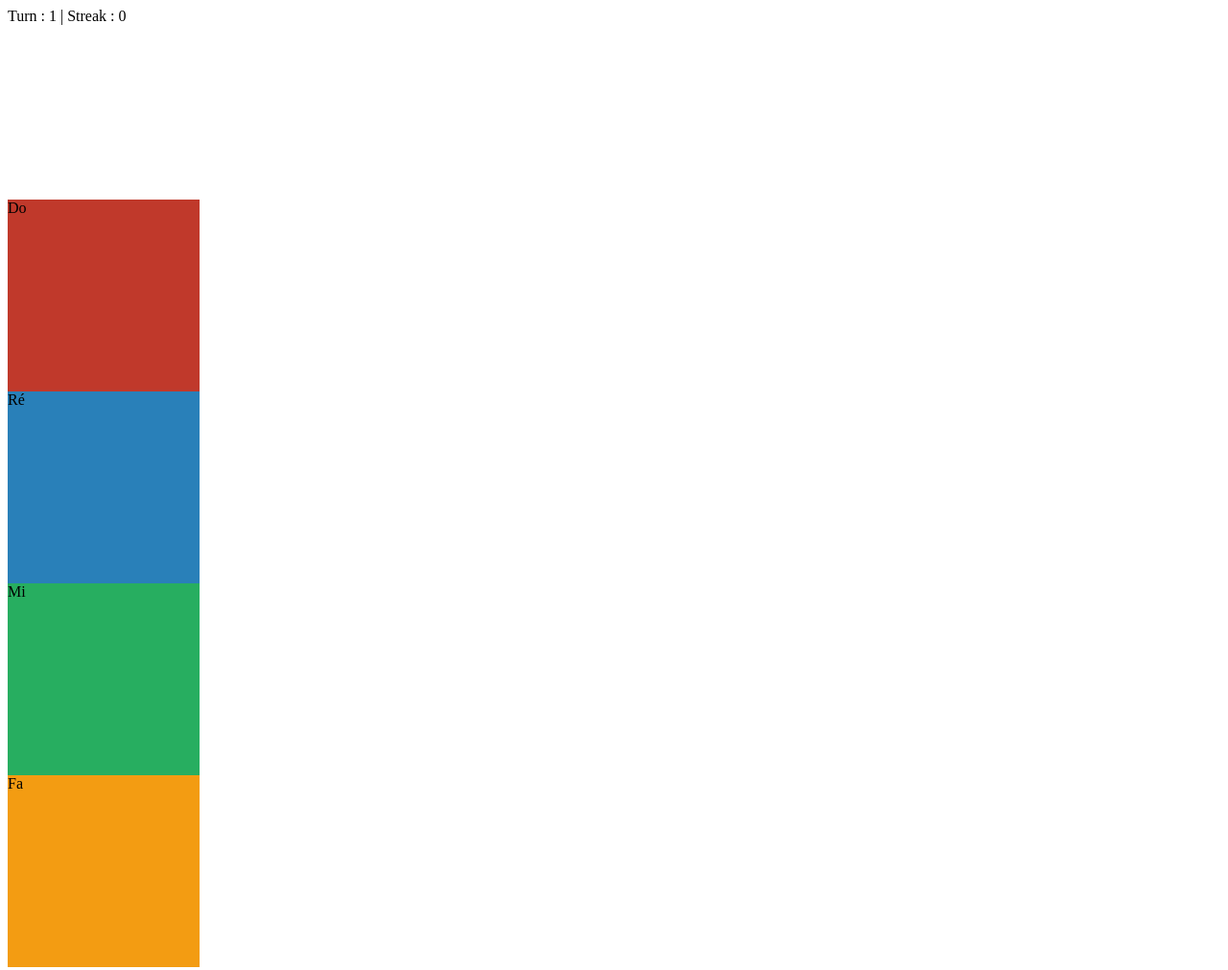
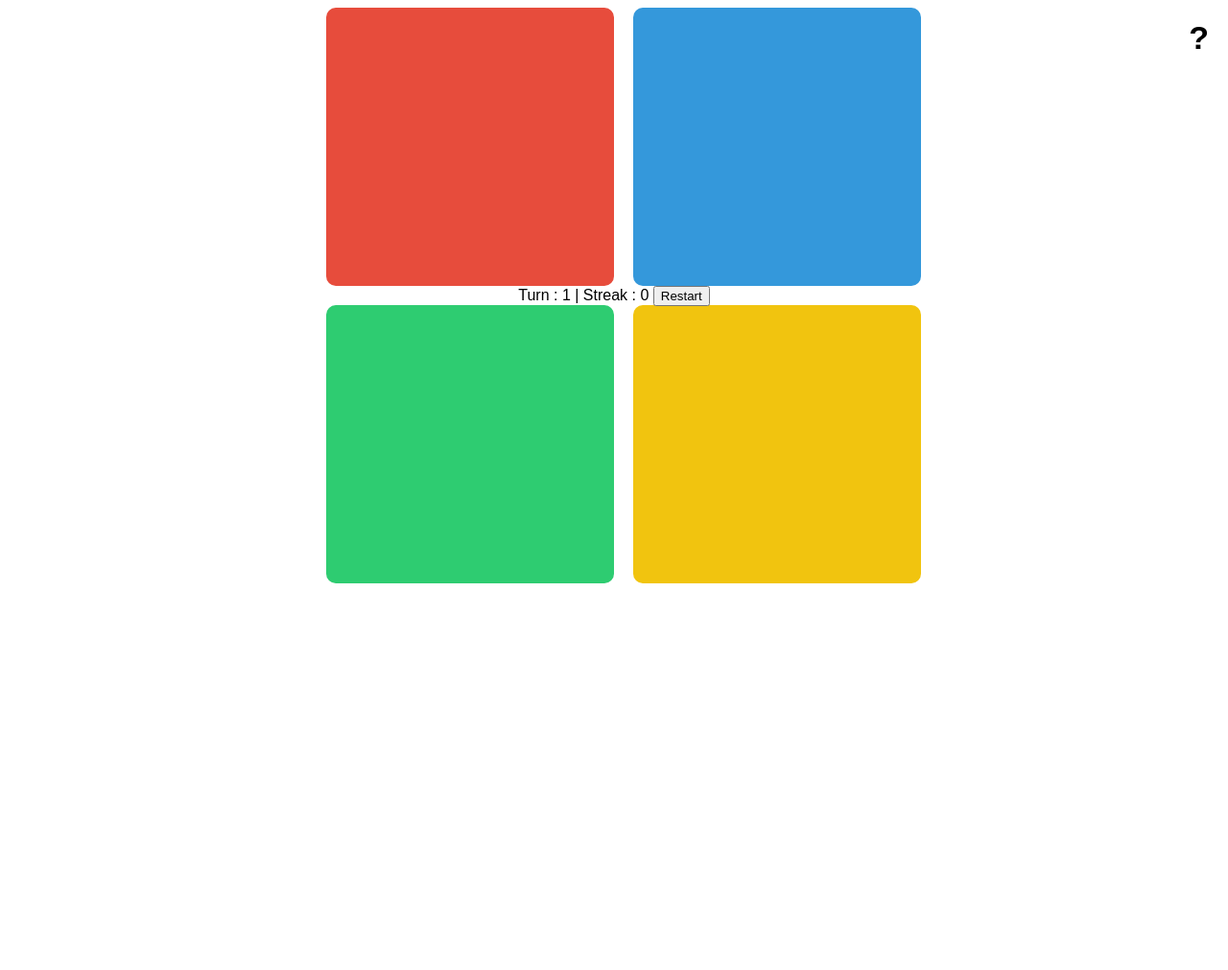
Before and after one commit to Crysicia/IIM_Super_Simon, a plain HTML site: page index.html in a window 1280 px wide. Shown: the whole page at 96% size. After the commit the page ends 800 px from the top, so only its background shows below. Drawn offline with Linux system fonts and the light colour scheme.

Commit message:
:lipstick: Style layout

```diff
--- /dev/null
+++ b/css/style.css
@@ -0,0 +1,69 @@
+body {
+	font-family: sans-serif;
+}
+
+p {
+	-webkit-text-fill-color: transparent;
+	font-size: 48px;
+}
+
+#red {
+	background-color: #e74c3c;
+}
+
+#blue {
+	background-color: #3498db;
+}
+
+#yellow {
+	background-color: #f1c40f;
+}
+
+#green {
+	background-color: #2ecc71;
+}
+
+#infos {
+	position: absolute;
+	top: 20px;
+	right: 20px;
+	font-weight: bolder;
+	font-size: 34px;
+}
+
+.active {
+	filter: brightness(150%);
+}
+
+.active p {
+	-webkit-text-fill-color: rgba(0, 0, 0, 0.3);
+}
+
+.game {
+	display: flex;
+	align-items: center;
+	justify-content: center;
+}
+
+.container {
+	margin: auto;
+  width: 600px;
+  height: 600px;
+  display: grid;
+  grid-template-columns: 300px 300px;
+  grid-row: auto auto;
+  grid-column-gap: 20px;
+  grid-row-gap: 20px;
+}
+
+.container .box {
+	display: flex;
+  align-items: center;
+  justify-content: center;
+  padding: 20px;
+  border-radius: 10px;
+}
+
+.scoreboard {
+	position: absolute;
+}
--- a/index.html
+++ b/index.html
@@ -3,23 +3,21 @@
 <head>
 	<meta charset="UTF-8">
 	<title>Super Simon</title>
-	<style>
-		body div { width: 200px; height: 200px; }
-		#red { background-color: rgba(192, 57, 43,1.0); }
-		#blue { background-color: rgba(41, 128, 185,1.0); }
-		#yellow { background-color: rgba(243, 156, 18,1.0); }
-		#green { background-color: rgba(39, 174, 96,1.0); }
-		.active { background-color: black !important; }
-	</style>
+	<link rel="stylesheet" href="css/style.css">
 </head>
 <body>
-	<div>
-		Turn : <span id="turn-display">0</span> | Streak : <span id="streak-display">0</span>
+	<span id="infos">?</span>
+	<div class="game">
+		<div class="scoreboard">
+			Turn : <span id="turn-display">0</span> | Streak : <span id="streak-display">0</span> <button>Restart</button>
+		</div>
+		<div class="container">
+			<div id="red" class="box"><p>Do</p></div>
+			<div id="blue" class="box"><p>Ré</p></div>
+			<div id="green" class="box"><p>Mi</p></div>
+			<div id="yellow" class="box"><p>Fa</p></div>
+		</div>
 	</div>
-	<div id="red">Do</div>
-	<div id="blue">Ré</div>
-	<div id="green">Mi</div>
-	<div id="yellow">Fa</div>
 	<script src="js/app.js" async defer></script>
 </body>
 </html>
```
